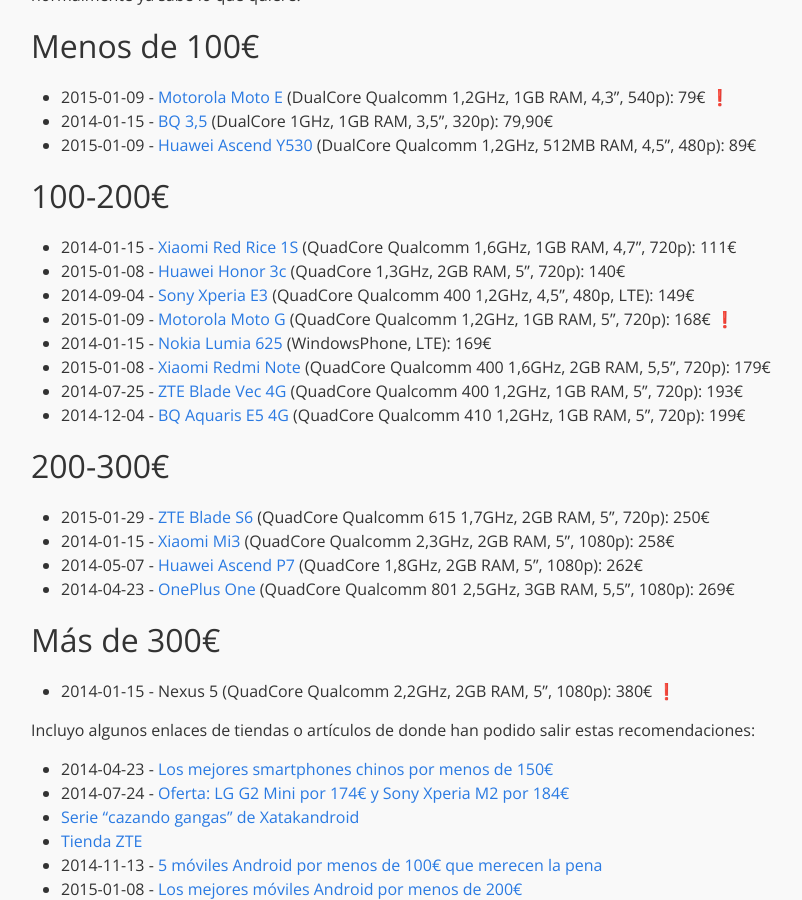
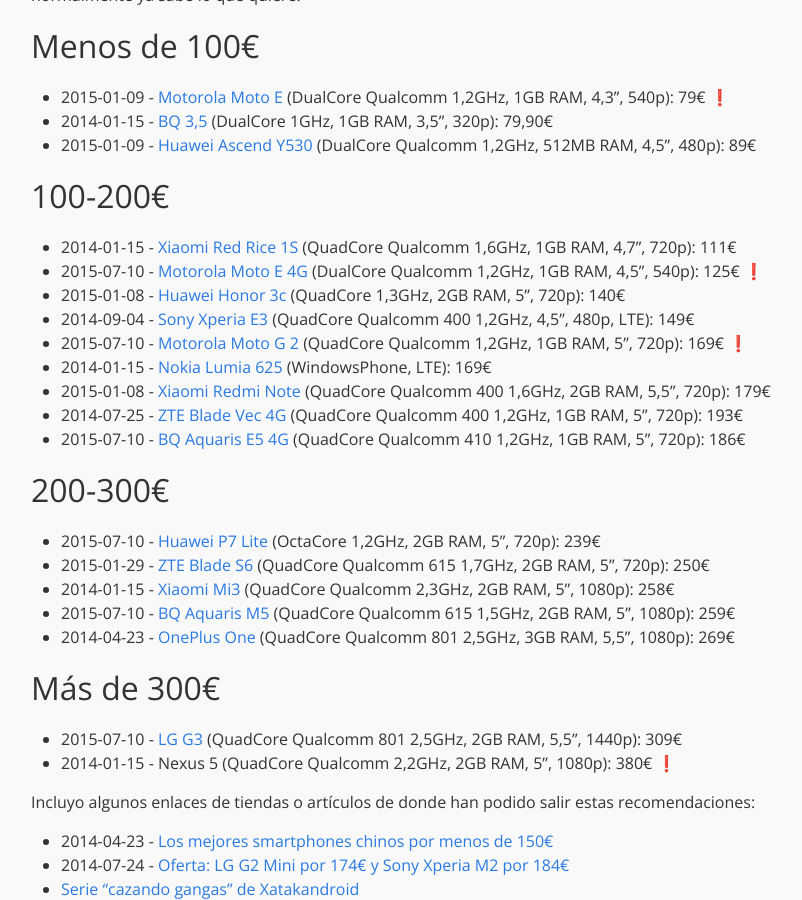
Before and after one commit to eduardofilo/eduardofilo.jekyll, a Jekyll site: the page built from _posts/2015-01-09-moviles.md, in a window 1280 px wide and 900 px high, scrolled down 672 px. Shown: the whole window, without its empty margins (239-1041 px from the left). Built offline with Jekyll 4.4.1, drawn with Linux system fonts in a browser that asks for light colours; emoji names are drawn with the system emoji font; Markdown is read by kramdown in place of the engine named in the settings.

Commit message:
Actualización post sobre móviles.

```diff
--- a/_posts/2015-01-09-moviles.md
+++ b/_posts/2015-01-09-moviles.md
@@ -18,23 +18,26 @@
 ## 100-200€
 
 * 2014-01-15 - [Xiaomi Red Rice 1S](http://www.aliexpress.com/item/Russian-Spainsh-support-Original-XIAOMI-Red-Rice-Hongmi-WCDMA-3G-Version-Quad-Core-MTK6589T-1-5Ghz/1479637026.html) (QuadCore Qualcomm 1,6GHz, 1GB RAM, 4,7”, 720p): 111€
+* 2015-07-10 - [Motorola Moto E 4G](http://www.amazon.es/gp/product/B00TXEG878) (DualCore Qualcomm 1,2GHz, 1GB RAM, 4,5”, 540p): 125€ :exclamation:
 * 2015-01-08 - [Huawei Honor 3c](http://www.amazon.es/gp/product/B00PK9MTXC) (QuadCore 1,3GHz, 2GB RAM, 5”, 720p): 140€
 * 2014-09-04 - [Sony Xperia E3](http://www.amazon.es/Sony-Xperia-E3-Smartphone-Quad-Core/dp/B00O7VSTHE) (QuadCore Qualcomm 400 1,2GHz, 4,5”, 480p, LTE): 149€
-* 2015-01-09 - [Motorola Moto G](http://www.amazon.es/gp/product/B00N7P33Y0) (QuadCore Qualcomm 1,2GHz, 1GB RAM, 5”, 720p): 168€ :exclamation:
+* 2015-07-10 - [Motorola Moto G 2](http://www.amazon.es/gp/product/B00N7P33Y0) (QuadCore Qualcomm 1,2GHz, 1GB RAM, 5”, 720p): 169€ :exclamation:
 * 2014-01-15 - [Nokia Lumia 625](http://www.amazon.es/Nokia-Lumia-625-Smartphone-Importado/dp/B00E4KMSK2) (WindowsPhone, LTE): 169€
 * 2015-01-08 - [Xiaomi Redmi Note](http://www.amazon.es/gp/product/B00OLN4BNE) (QuadCore Qualcomm 400 1,6GHz, 2GB RAM, 5,5”, 720p): 179€
 * 2014-07-25 - [ZTE Blade Vec 4G](http://www.elandroidelibre.com/2014/07/zte-blade-vec-4g-analisis-y-experiencia-de-uso.html) (QuadCore Qualcomm 400 1,2GHz, 1GB RAM, 5”, 720p): 193€
-* 2014-12-04 - [BQ Aquaris E5 4G](http://www.elandroidelibre.com/2014/12/bq-aquaris-e5-4g-analisis-y-experiencia-de-usuario.html) (QuadCore Qualcomm 410 1,2GHz, 1GB RAM, 5”, 720p): 199€
+* 2015-07-10 - [BQ Aquaris E5 4G](http://www.amazon.es/gp/product/B00R81V22E) (QuadCore Qualcomm 410 1,2GHz, 1GB RAM, 5”, 720p): 186€
 
 ## 200-300€
 
+* 2015-07-10 - [Huawei P7 Lite](http://www.amazon.es/Huawei-P8-Grace-Lite-reproducción/dp/B00W1KSK86) (OctaCore 1,2GHz, 2GB RAM, 5”, 720p): 239€
 * 2015-01-29 - [ZTE Blade S6](http://www.xatakandroid.com/moviles-android/zte-blade-s6-comparativa-como-se-coloca-en-la-gama-media) (QuadCore Qualcomm 615 1,7GHz, 2GB RAM, 5", 720p): 250€
 * 2014-01-15 - [Xiaomi Mi3](http://xn--xiaomiespaa-beb.com/comprar-xiaomi/xiaomi-mi3-comprar-16gb/) (QuadCore Qualcomm 2,3GHz, 2GB RAM, 5”, 1080p): 258€
-* 2014-05-07 - [Huawei Ascend P7](http://www.elandroidelibre.com/2014/05/huawei-ascend-p7-primeras-impresiones.html) (QuadCore 1,8GHz, 2GB RAM, 5”, 1080p): 262€
+* 2015-07-10 - [BQ Aquaris M5](http://tiendas.mediamarkt.es/p/movil-bq-aquaris-m5-negro-de-16gb-con-4g-1285224) (QuadCore Qualcomm 615 1,5GHz, 2GB RAM, 5”, 1080p): 259€
 * 2014-04-23 - [OnePlus One](https://oneplus.net/es) (QuadCore Qualcomm 801 2,5GHz, 3GB RAM, 5,5”, 1080p): 269€
 
 ## Más de 300€
 
+* 2015-07-10 - [LG G3](http://www.amazon.es/gp/product/B00KKSKHFA) (QuadCore Qualcomm 801 2,5GHz, 2GB RAM, 5,5”, 1440p): 309€
 * 2014-01-15 - Nexus 5 (QuadCore Qualcomm 2,2GHz, 2GB RAM, 5”, 1080p): 380€ :exclamation:
 
 Incluyo algunos enlaces de tiendas o artículos de donde han podido salir estas recomendaciones:
```
